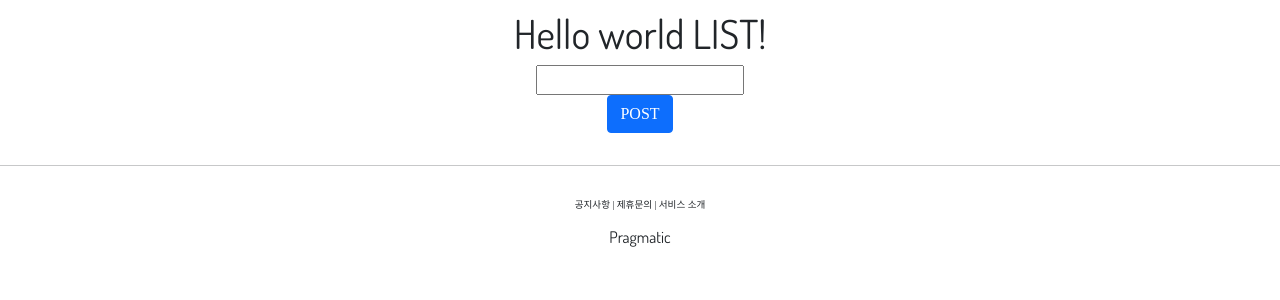
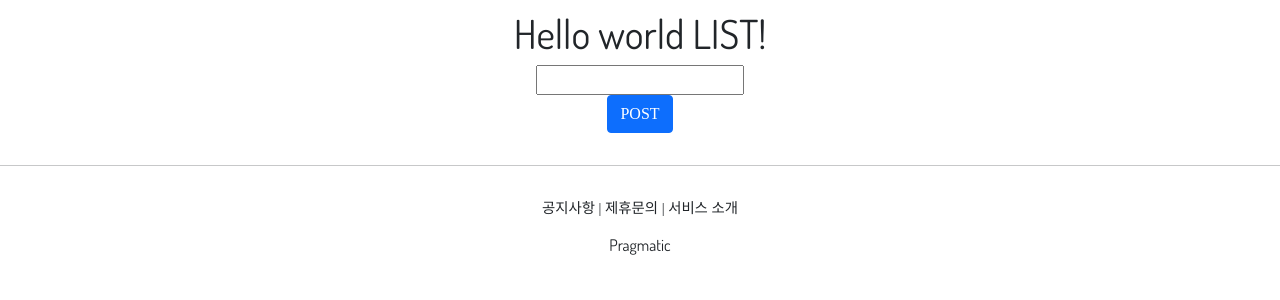
Before and after one commit to dongzoor/pinterest_django, a Django app: template accountapp/templates/accountapp/hello_world.html in a window 1280 px wide. Shown: the part 168-468 px from the top of the page. Run offline with Django 3.2, Linux system fonts and the light colour scheme; the template is opened without the code that fills it, so the values that code supplies are empty; some libraries are stand-ins or nearby versions.

Commit message:
django course 23

```diff
--- a/static/base.css
+++ b/static/base.css
@@ -3,7 +3,7 @@
 }
 
 .pragmatic_footer_button {
-    font-size: .6rem;
+    font-size: .9rem;
 }
 
 .pragmatic_footer{
--- a/templates/base.html
+++ b/templates/base.html
@@ -3,7 +3,7 @@
 
 {% include 'head.html' %}
 
-<body style="font-family: 'NanumSquareR'">
+<body style="font-family: 'NanumSquareR';">
 
     {% include 'header.html' %}
 
```
